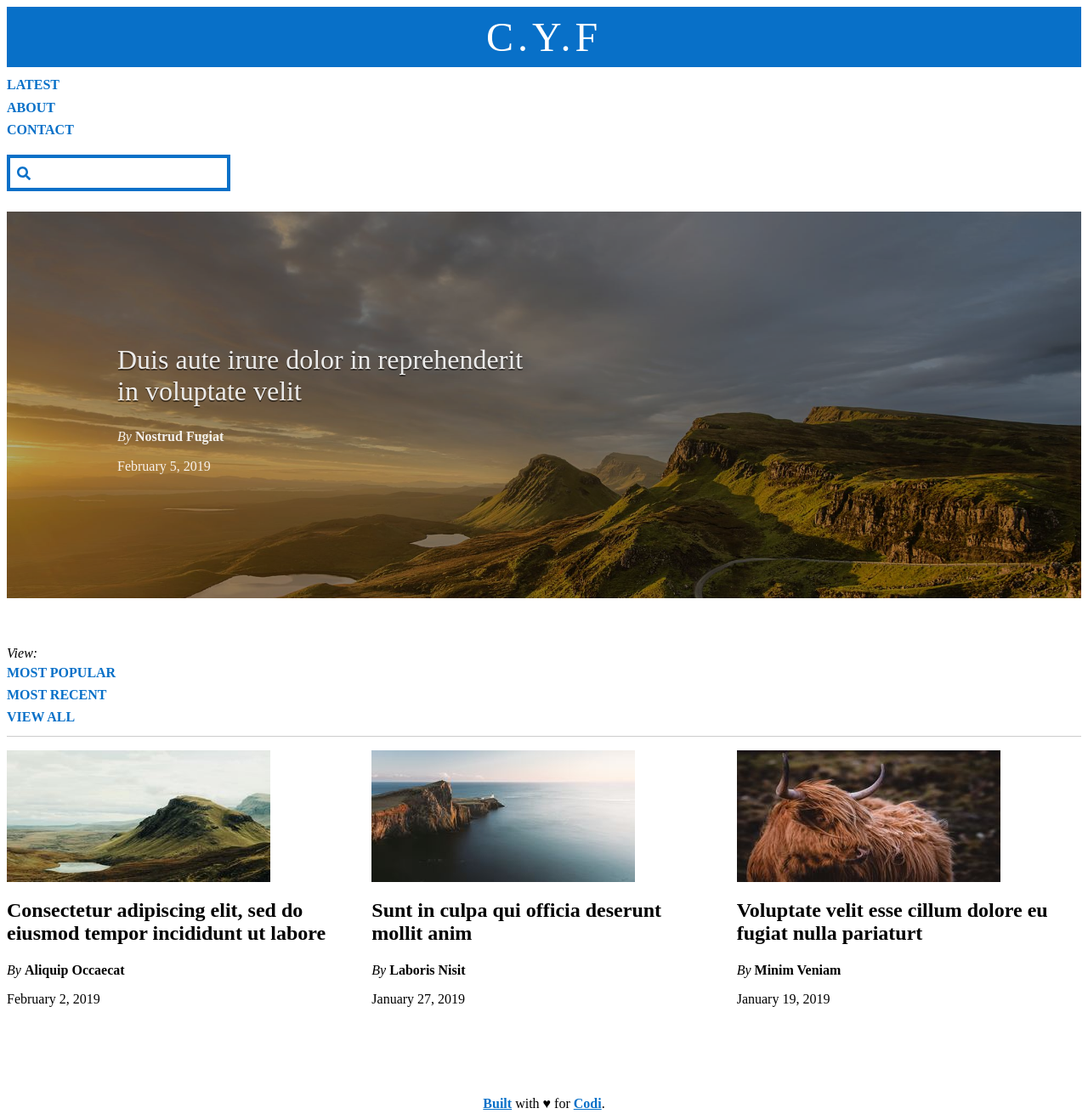
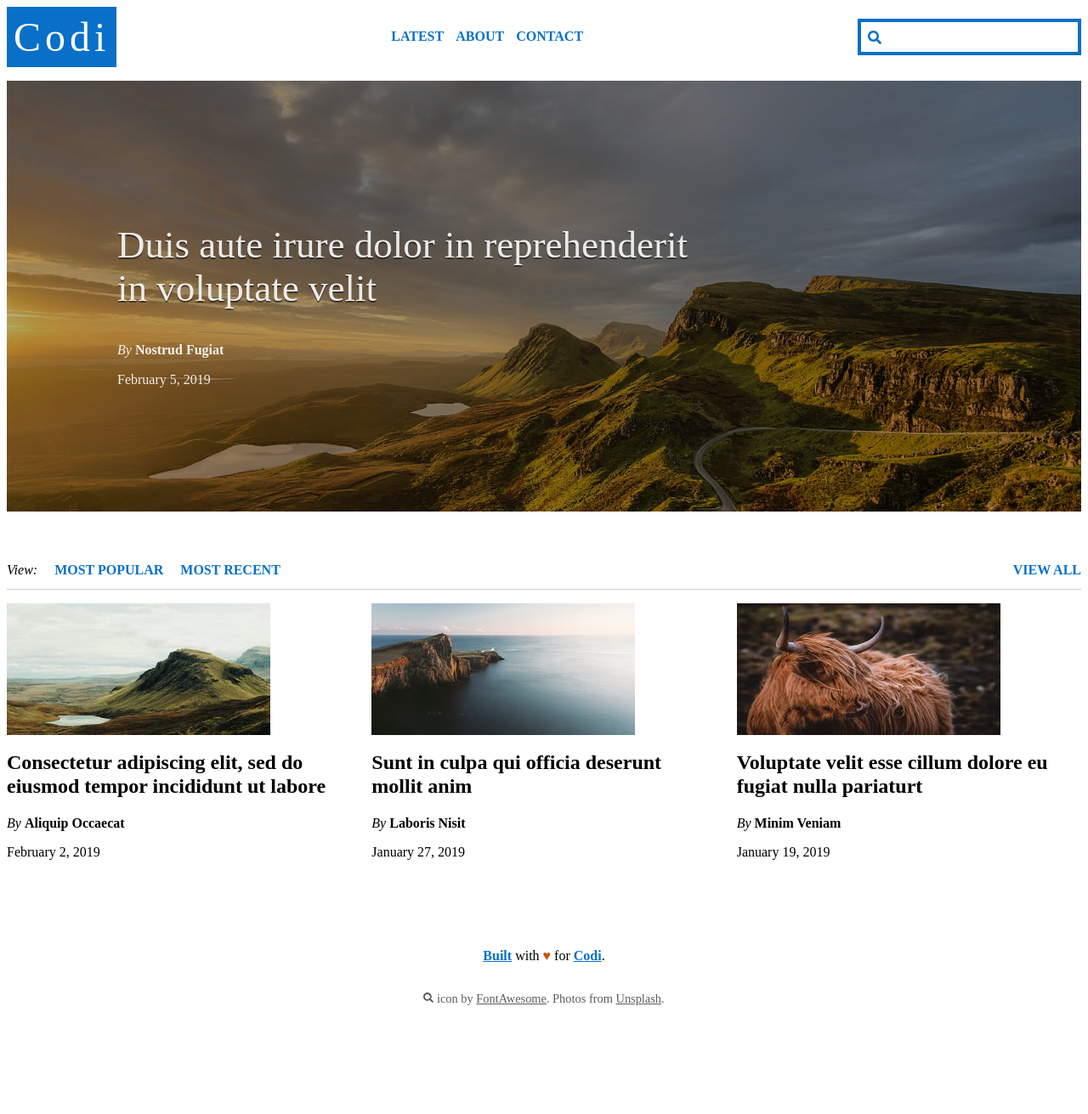
Before and after one commit to Hadi-git7/HTML-CSS-Git, a website: page week-3/29-combined-skills/index.html in a window 1280 px wide. Shown: the top 1311 px of the page at 85% size. After the commit the page ends 1230 px from the top, so only its background shows below. Drawn offline with Linux system fonts and the light colour scheme.

Commit message:
Completed 29-combined-skills exercise

```diff
--- a/week-3/29-combined-skills/index.html
+++ b/week-3/29-combined-skills/index.html
@@ -11,9 +11,9 @@
 
   <body>
     <div class="site-wrapper">
-      <div class="site-header">
-        <h1 class="site-header__title">C.Y.F</h1>
-        <div class="main-nav">
+      <header class="site-header">
+        <h1 class="site-header__title">Codi</h1>
+        <nav class="main-nav">
           <ul class="main-nav__list">
             <li class="main-nav__list-item">
               <a href="index.html">Latest</a>
@@ -25,7 +25,7 @@
               <a href="contact.html">Contact</a>
             </li>
           </ul>
-        </div>
+        </nav>
         <form class="site-search" action="/search">
           <label for="search-input">
             Search
@@ -47,7 +47,7 @@
           </svg>
           <button type="submit">Submit</button>
         </form>
-      </div>
+      </header>
 
       <main>
         <div class="hero">
@@ -67,17 +67,17 @@
           <a class="views__all" href="#">View All</a>
         </div>
         <div class="items">
-          <div class="item">
+          <article class="item">
             <img class="item__image" src="/images/29-item-1.jpg" />
             <h2 class="item__title">
               Consectetur adipiscing elit, sed do eiusmod tempor incididunt ut labore
             </h2>
             <p class="item__author">By <span>Aliquip Occaecat</span></p>
             <p class="item__time">
-              <time datetime="2019-02-03">February 2, 2019</time>
+              <time datetime="2019-02-02">February 2, 2019</time>
             </p>
-          </div>
-          <div class="item">
+          </article>
+          <article class="item">
             <img class="item__image" src="/images/29-item-2.jpg" />
             <h2 class="item__title">
               Sunt in culpa qui officia deserunt mollit anim
@@ -86,8 +86,8 @@
             <p class="item__time">
               <time datetime="2019-01-27">January 27, 2019</time>
             </p>
-          </div>
-          <div class="item">
+          </article>
+          <article class="item">
             <img class="item__image" src="/images/29-item-3.jpg" />
             <h2 class="item__title">
               Voluptate velit esse cillum dolore eu fugiat nulla pariaturt
@@ -96,7 +96,7 @@
             <p class="item__time">
               <time datetime="2019-01-19">January 19, 2019</time>
             </p>
-          </div>
+          </article>
         </div>
       </main>
 
@@ -106,7 +106,7 @@
             href="https://github.com/coditech/Submissions/tree/master/Exercises/html-css-git-exercises"
             >Built</a
           >
-          with ♥ for <a href="https://codi.tech/">Codi</a>.
+          with <span class="heart">♥</span> for <a href="https://codi.tech/">Codi</a>.
         </p>
         <p>
           <svg
--- a/week-3/29-combined-skills/styles.css
+++ b/week-3/29-combined-skills/styles.css
@@ -1 +1,44 @@
 /* Add your own CSS code below */
+span.heart {
+  color: #c85308;
+}
+@media screen and (min-width: 992px) {
+  .hero__title {
+    font-size: 45px;
+  }
+}
+.main-nav__list {
+  display: flex;
+  justify-content: space-around;
+}
+@media screen and (min-width: 767px) {
+  .site-header {
+    display: flex;
+    justify-content: space-between;
+    align-items: center;
+  }
+}
+@media screen and (min-width: 767px) {
+  .views {
+    display: flex;
+    align-items: center;
+  }
+}
+.view-list__item {
+  margin-left: 20px;
+}
+.views__all {
+  margin-left: auto;
+}
+.main-article {
+  max-width: 50em;
+  line-height: 30px;
+}
+.site-content {
+  display: flex;
+  flex-direction: column;
+  align-items: center;
+}
+span.codi {
+  font-weight: normal;
+}
```
Also changed, not shown: week-3/29-combined-skills/about.html (+3 -3 lines), week-3/29-combined-skills/contact.html (+34 -7 lines).
